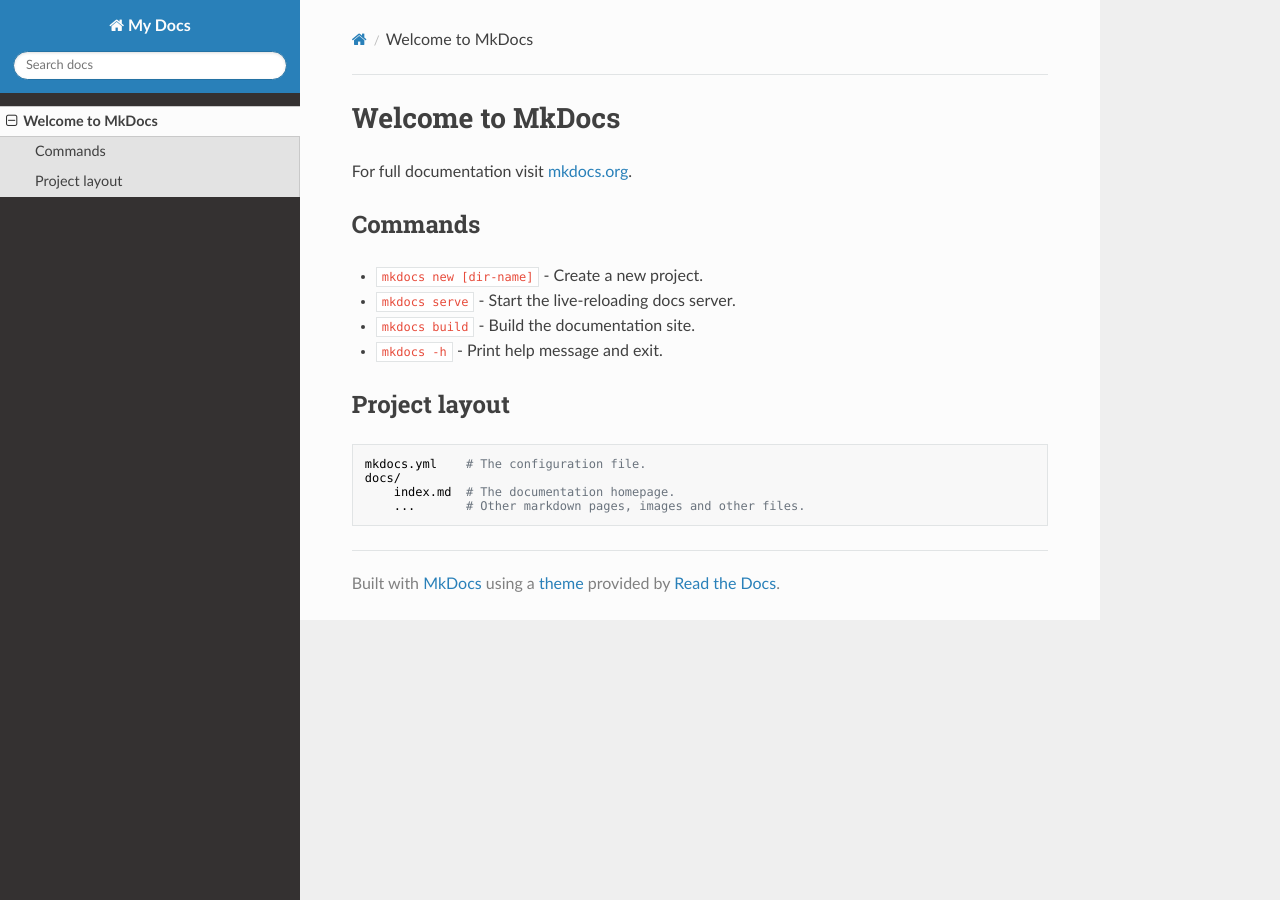
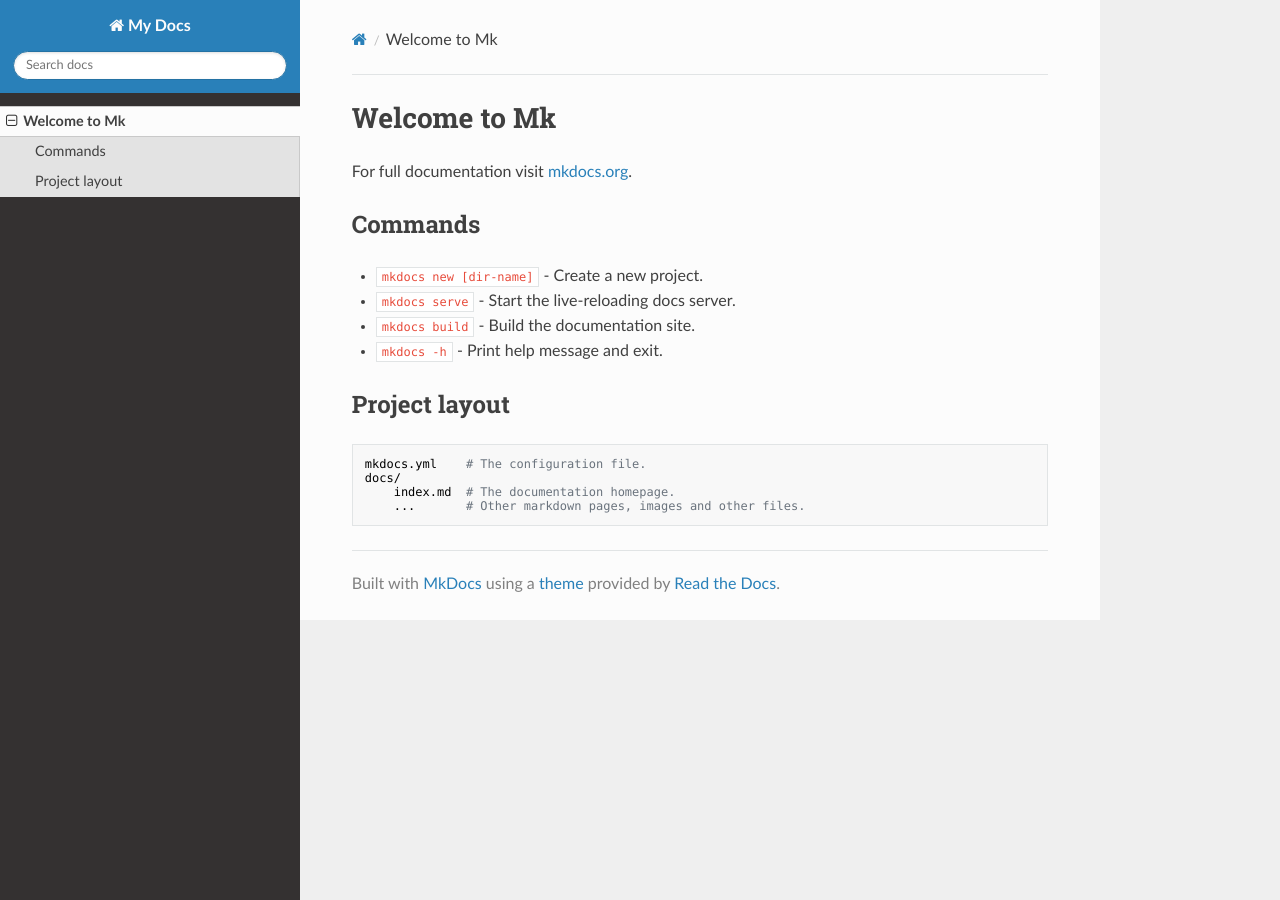
Before and after one commit to timothymlee/MURCApp-Fork-, an MkDocs documentation site: the page built from docs/index.md, in a window 1280 px wide. Built offline with MkDocs 1.6.1, drawn with Linux system fonts in a browser that asks for light colours; nearby versions of some CDN libraries.

```diff
--- a/docs/index.md
+++ b/docs/index.md
@@ -1,4 +1,4 @@
-# Welcome to MkDocs
+# Welcome to Mk
 
 For full documentation visit [mkdocs.org](https://www.mkdocs.org).
 
```
Also changed, not shown: index.md (+1 -1 lines).
